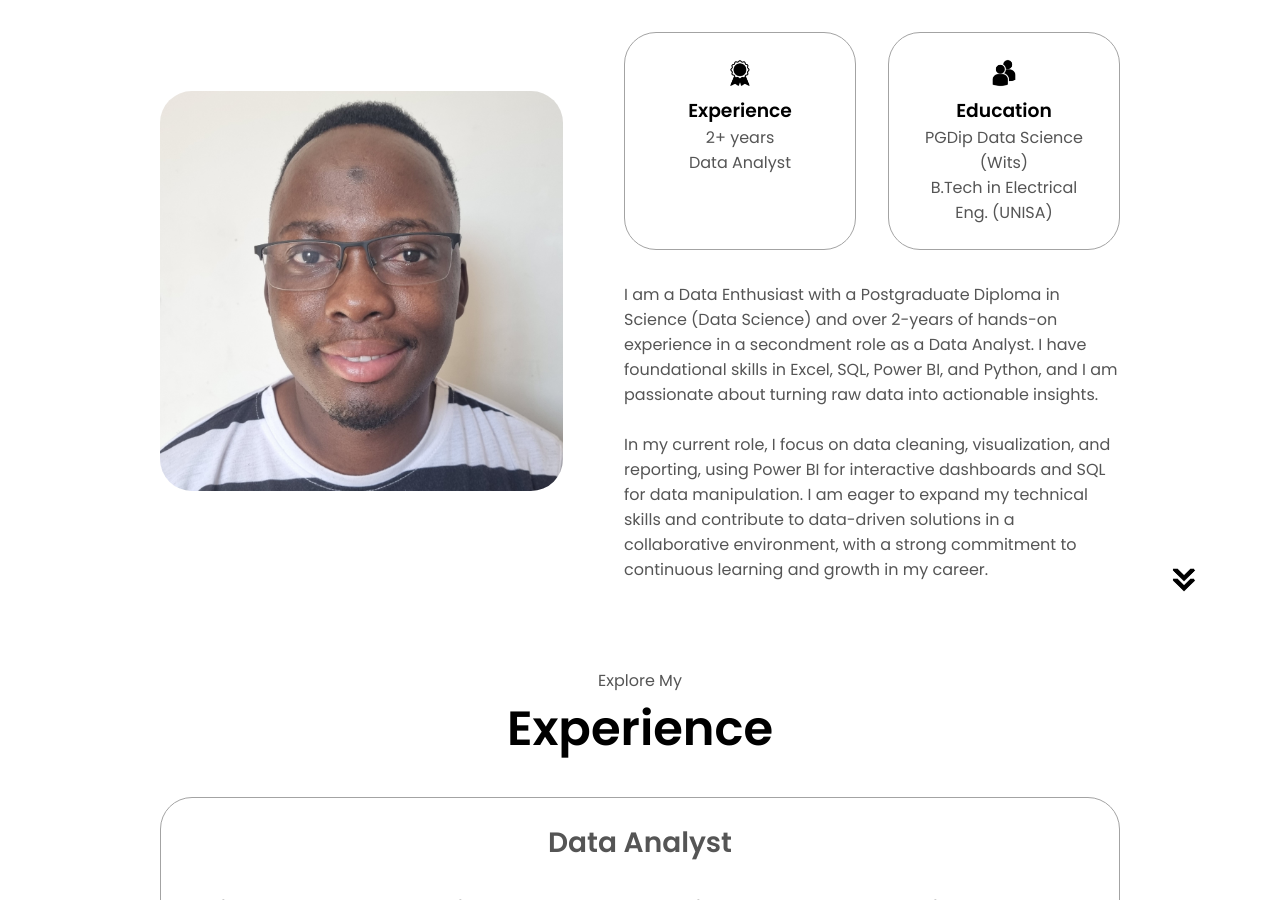
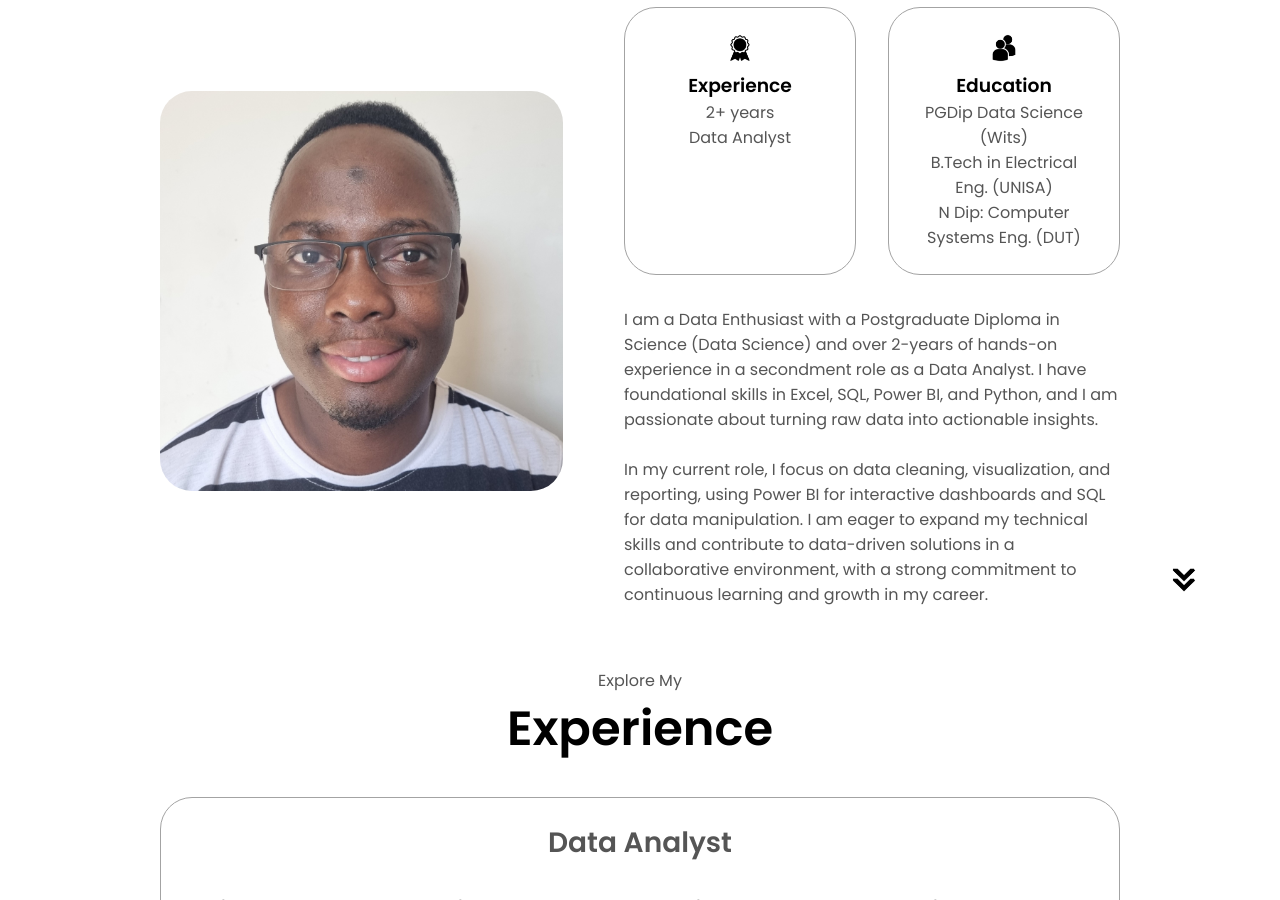
Before and after one commit to svmkhize/Portfolio4SibusisoMkhize.github.io, a plain HTML site: page index.html in a window 1280 px wide. Shown: the part 1028-1928 px from the top of the page. Drawn offline with Linux system fonts and the light colour scheme.

Commit message:
Update index.html

```diff
--- a/index.html
+++ b/index.html
@@ -100,7 +100,7 @@
                 class="icon"
               />
               <h3>Education</h3>
-              <p>PGDip Data Science (Wits)<br />B.Tech in Electrical Eng. (UNISA)</p>
+              <p>PGDip Data Science (Wits)<br />B.Tech in Electrical Eng. (UNISA)<br />N Dip: Computer Systems Eng. (DUT) </p>
             </div>
           </div>
           <div class="text-container">
```
